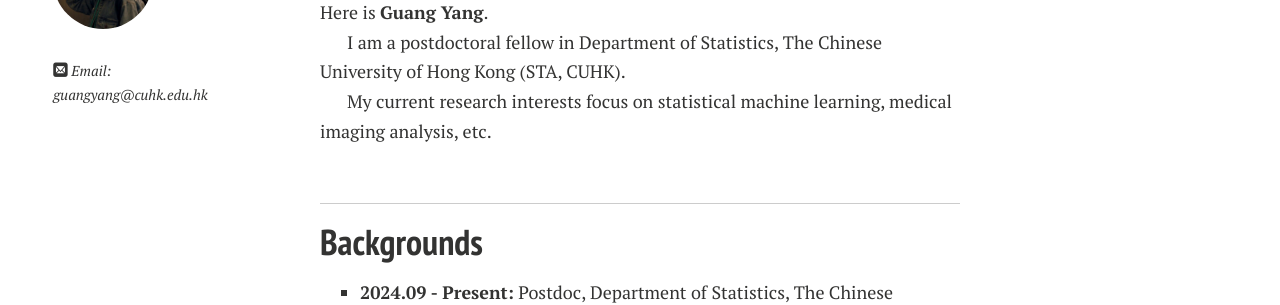
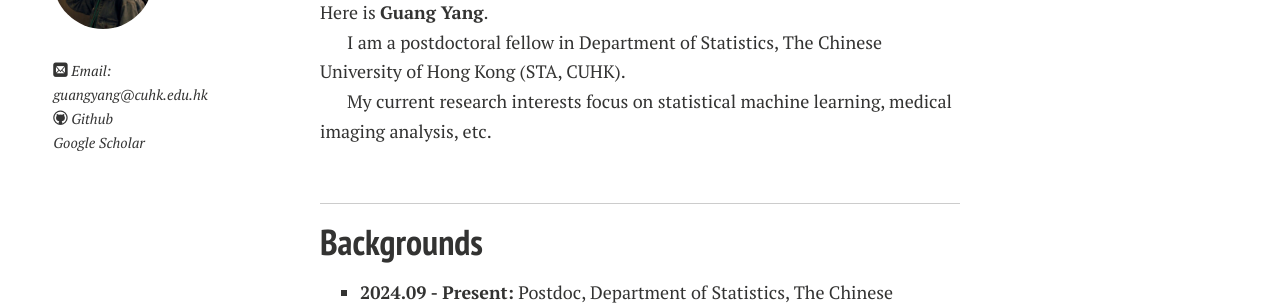
Before and after one commit to YLKnight/YLKnight.github.io, a Jekyll site: the page built from index.md, in a window 1280 px wide. Shown: the part 179-484 px from the top of the page. Built offline with Jekyll 4.4.1, drawn with Linux system fonts in a browser that asks for light colours; nearby versions of some CDN libraries; comment, search, counter and statistics services are not loaded; a style sheet for code colours, icons or effects is not loaded; our own code applies the rules of GitHub Pages for plain Markdown files; some of the changed lines change nothing that is shown.

Commit message:
Update _config.yml

```diff
--- a/_config.yml
+++ b/_config.yml
@@ -11,9 +11,9 @@
   # Social networking links are used in author-bio sidebar. Update and remove as you like.
   # twitter: 7Welkin
   # facebook: caihanlin2002
-  # github: YLKnight
+  github: YLKnight
   # linkedin: hanlincai
-  # scholar: https://scholar.google.com/citations?user=8igSoWgAAAAJ
+  scholar: https://scholar.google.com/citations?user=qLFk50MAAAAJ&hl=en
 
 # Analytics and webmaster tools stuff goes here
 # https://search.google.com/search-console/ownership
```
